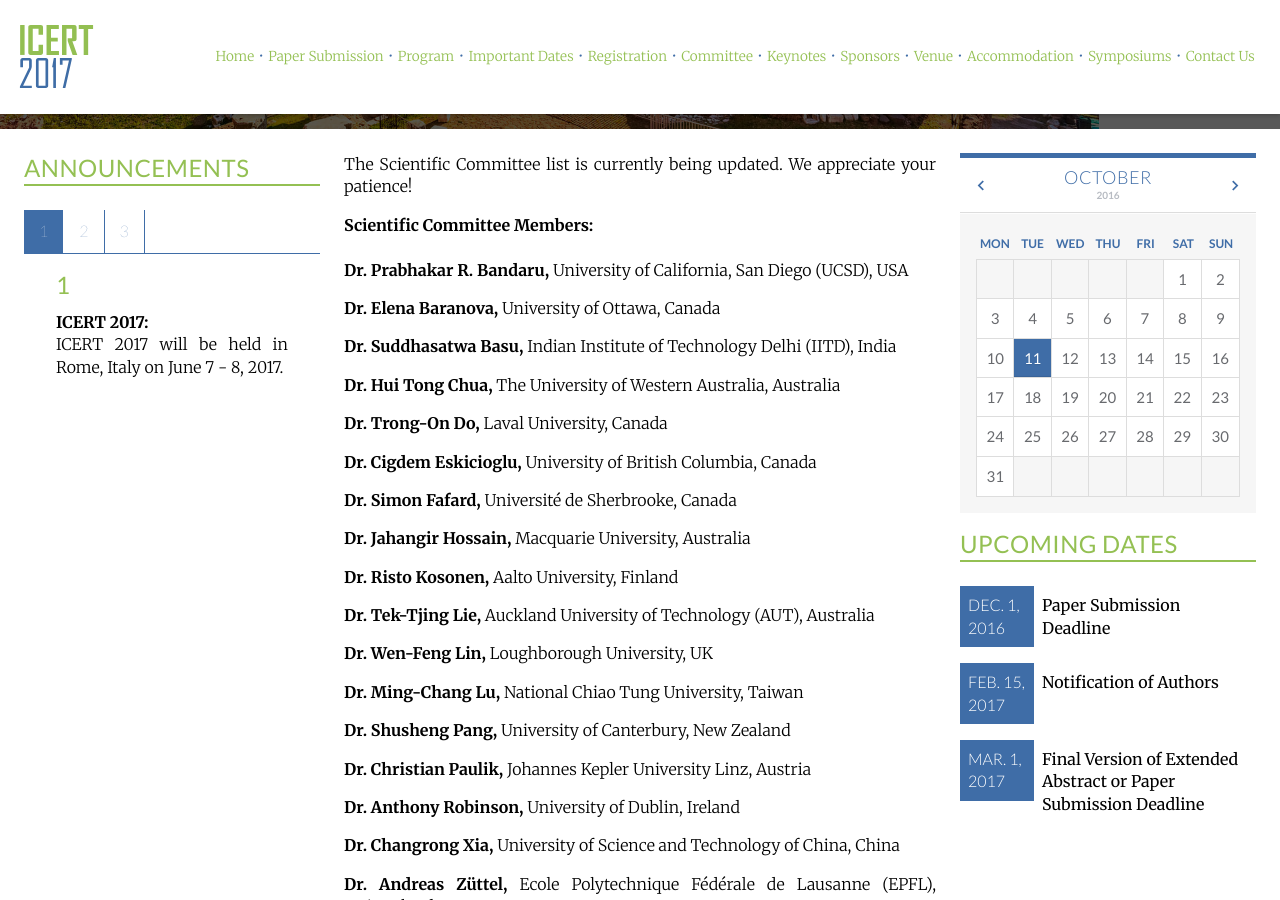
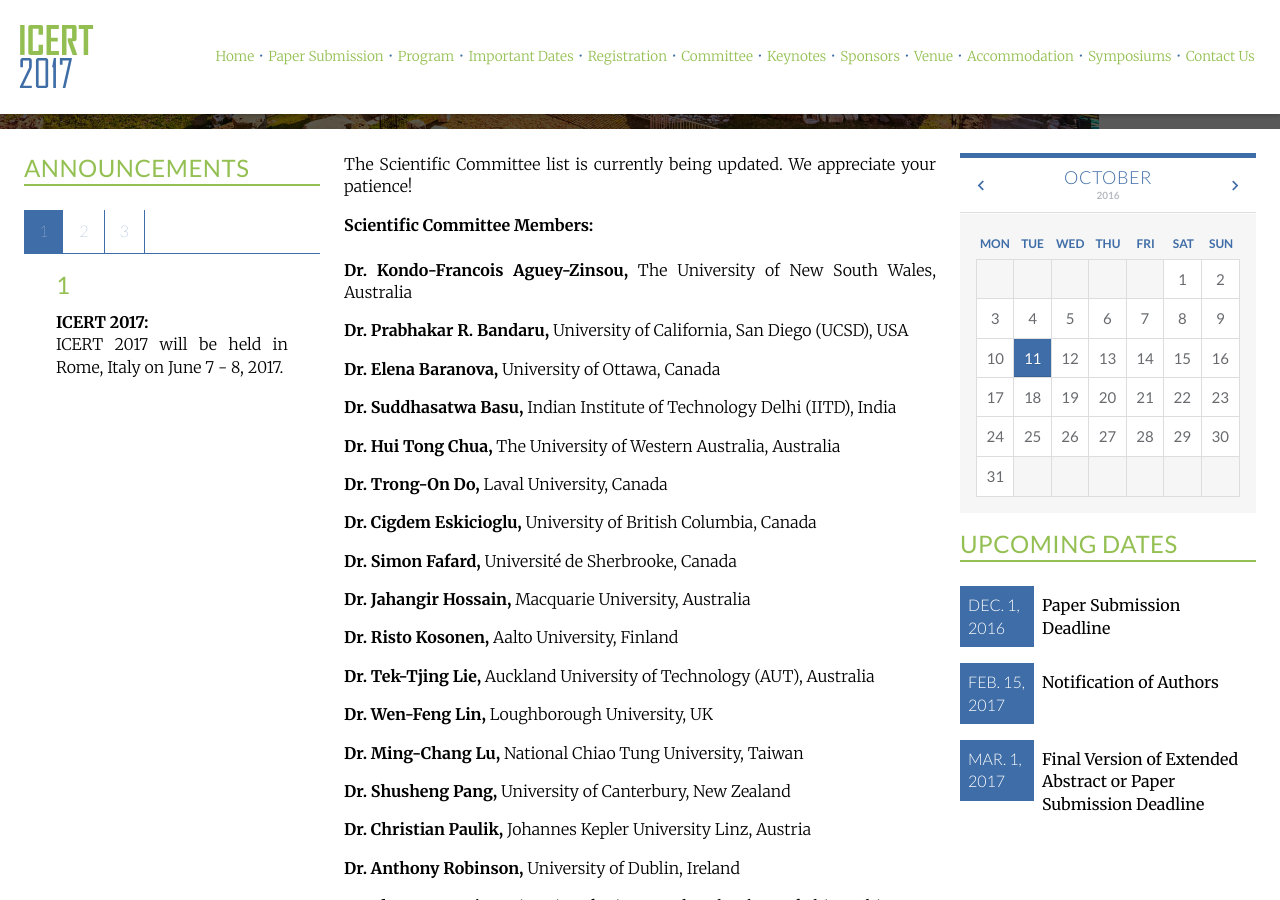
Before and after one commit to intaset/icertseries, a Jekyll site: the page built from committee.html, in a window 1280 px wide and 900 px high, scrolled down 378 px. Built offline with Jekyll 4.4.1, drawn with Linux system fonts in a browser that asks for light colours; nearby versions of some CDN libraries; Markdown is read by kramdown in place of the engine named in the settings; comment, search, counter and statistics services are not loaded.

Commit message:
updated sc list

```diff
--- a/committee.html
+++ b/committee.html
@@ -11,6 +11,7 @@ keyword:
 
     <p class="bold">Scientific Committee Members:</p><br>
 
+    <p class="body"><b>Dr. Kondo-Francois Aguey-Zinsou,</b> The University of New South Wales, Australia</p>
     <p class="body"><b>Dr. Prabhakar R. Bandaru, </b> University of California, San Diego (UCSD), USA</p>
     <p class="body"><b>Dr. Elena Baranova, </b> University of Ottawa, Canada</p>
     <p class="body"><b>Dr. Suddhasatwa Basu, </b> Indian Institute of Technology Delhi (IITD), India</p>
```
Also changed, not shown: 1 other file.
